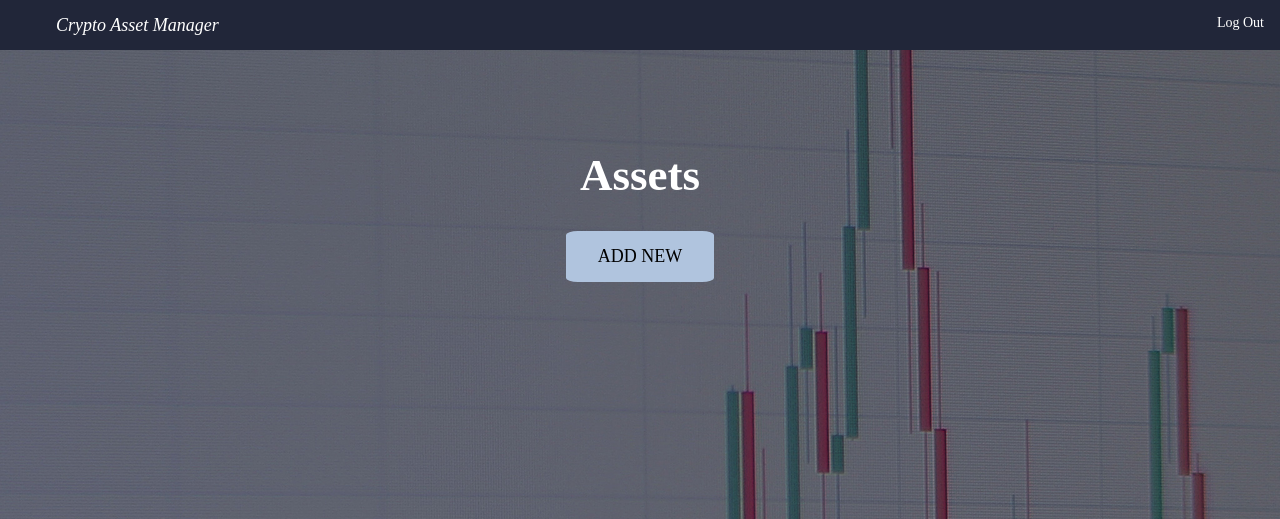
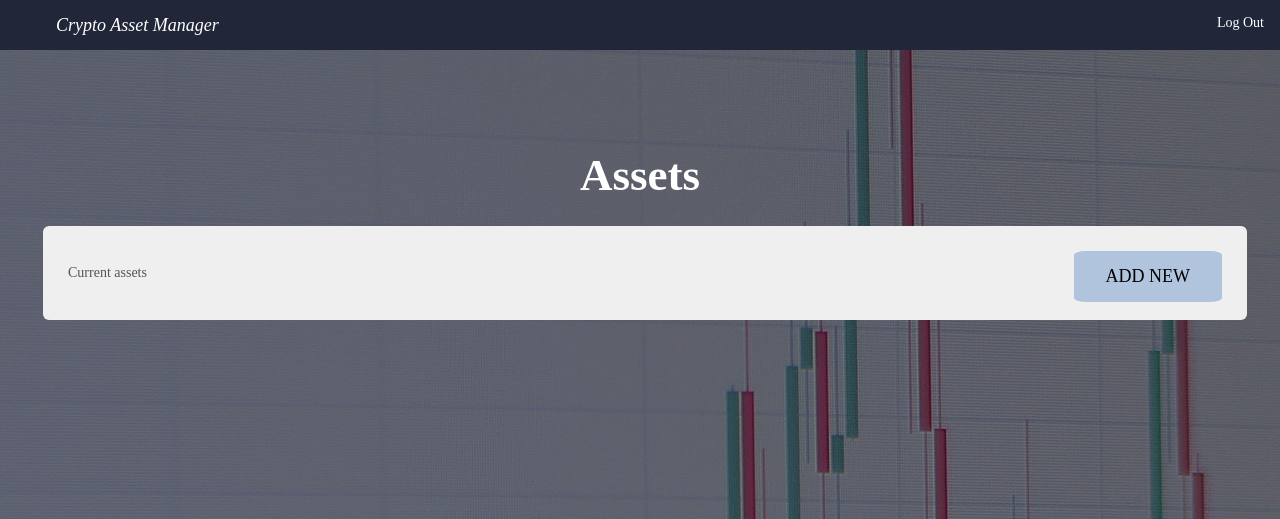
Before and after one commit to vade5g/CryptoManager-1, a Node server app: page /profile in a window 1280 px wide. Shown: the top 519 px of the page. Run offline with Node 20, Linux system fonts and the light colour scheme; the visitor is signed in with stand-in values (Sample User, id 1); some libraries are stand-ins or nearby versions.

Commit message:
bettered user interface

```diff
--- a/public/stylesheets/style.css
+++ b/public/stylesheets/style.css
@@ -29,12 +29,24 @@ a {
   margin-left:auto;
 }
 
+.container4 {
+  padding: 25px;
+  background-color: #efefef;
+  border-radius: 6px;
+  margin-left: auto;
+  margin-right: auto;
+  position: relative;
+  left: 5px;
+  right: 5px;
+}
+
 .assets {
-  display: inline-block;
+  display: block;
   position: relative;
   color: white;
   width: 100%;
   margin-top: -130px;
+  margin-bottom: 75px;
   text-align: center;
   user-select: none;
 }
@@ -49,11 +61,32 @@ a {
   border-radius: 8%;
   text-align: center;
   margin: auto;
+  float: right;
+  -webkit-transition-duration: 0.8s;
+  transition-duration: 0.8s;
+  display: block;
+}
+
+.add:hover {
+  background-color: green;
+  color: white;
+}
+
+.add2 {
+  background-color: lightsteelblue;
+  border: none;
+  text-decoration: none;
+  font-size: 18px;
+  font-family: "Segoe UI Semibold";
+  padding: 15px 32px;
+  border-radius: 8%;
+  text-align: center;
+  float: right;
   -webkit-transition-duration: 0.8s;
   transition-duration: 0.8s;
 }
 
-.add:hover {
+.add2:hover {
   background-color: green;
   color: white;
 }
--- a/views/index.ejs
+++ b/views/index.ejs
@@ -25,7 +25,7 @@
 <br>
 <hr class="stripe">
 
-<div class="container4">
+<div class="container5">
   <h2 class="text1">Crypto Asset Manager</h2>
   <a class="text3"> Crypto Asset Manager is a tool for managing your cryptocurrency assets. <br> It is designed for blockchain investors who want to track their
   long term investments.</a>
--- a/views/profile.ejs
+++ b/views/profile.ejs
@@ -20,7 +20,6 @@
 
     <div class="assets">
         <h1 class="text1">Assets</h1>
-        <button class="add" id="myBtn"> ADD NEW </button>
     </div>
 
 <div id="myModal" class="modal">
@@ -28,9 +27,14 @@
         <span class="close">&times;</span>
         <h2>Add new asset</h2>
         <p>modal information</p>
+        <button class="add2"> ADD </button>
     </div>
 </div>
 
+<div class="container4">
+    <button class="add" id="myBtn"> ADD NEW </button>
+    <p>Current assets</p>
+</div>
 
     <div class="form2">
         <h1>Signed in as</h1>
```
